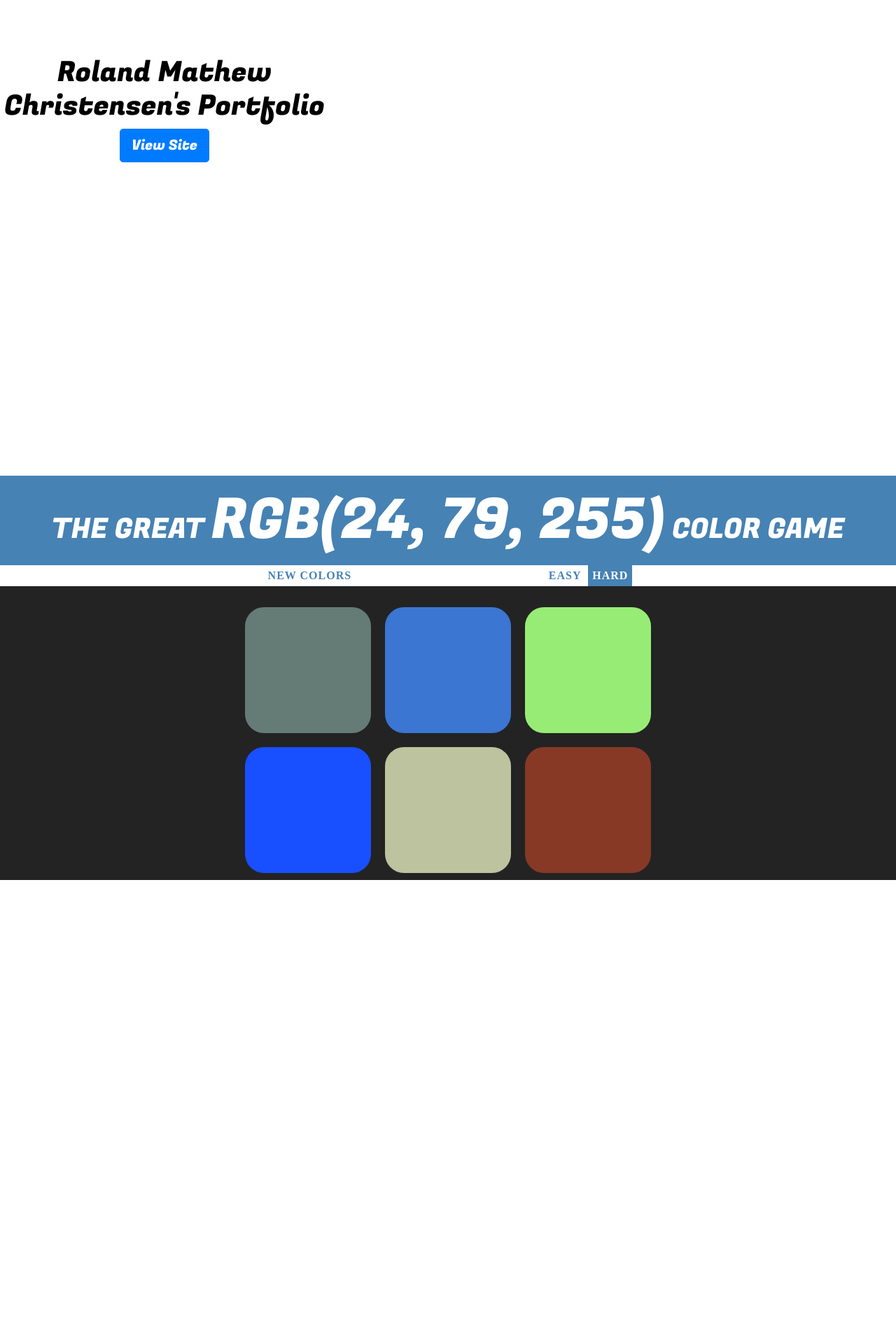
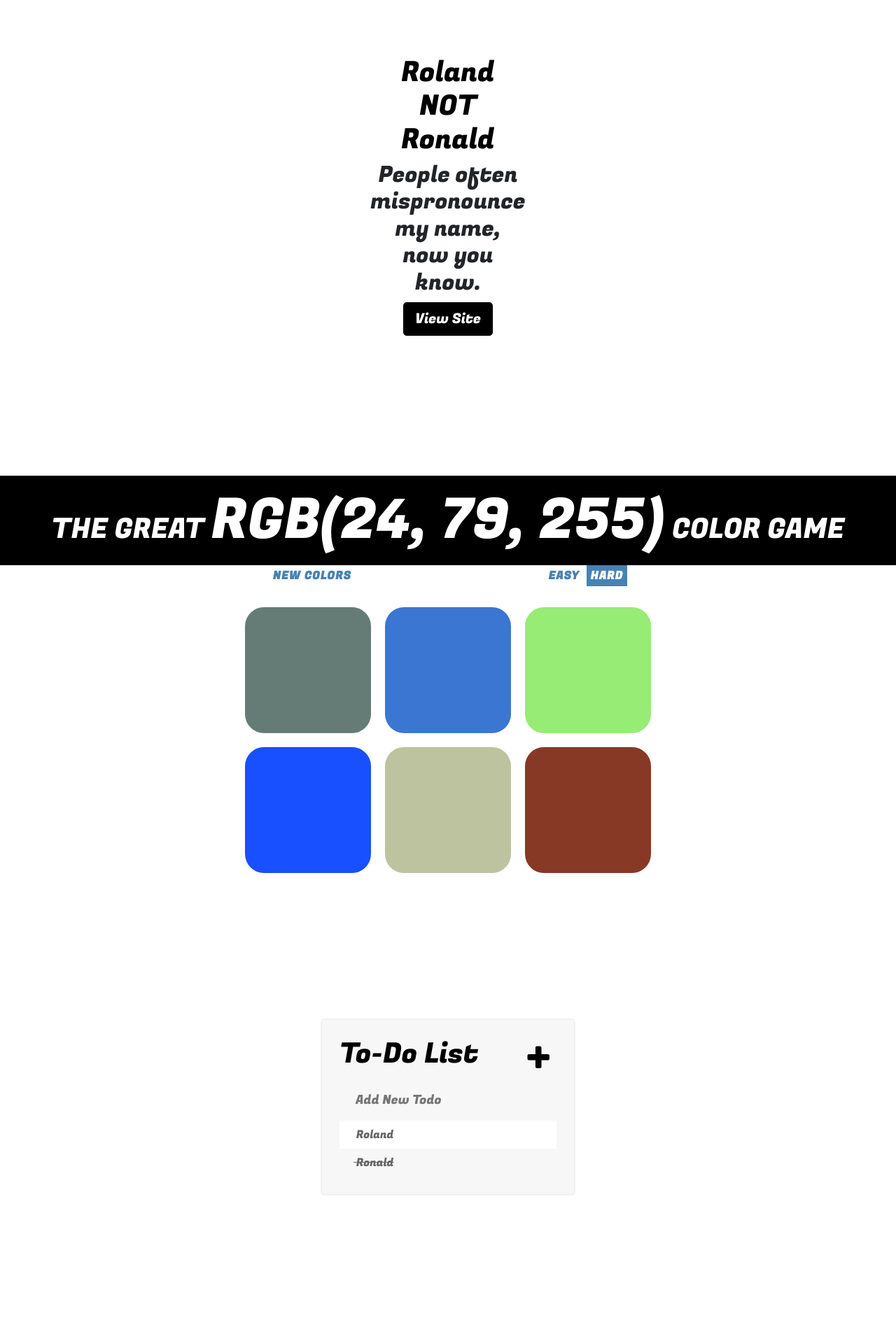
Before and after one commit to SlickRunners/Roland-NOT-Ronald, a plain HTML site: page index.html in a window 1280 px wide. Shown: the part 120-2027 px from the top of the page at 70% size. Before the commit the page ends 1378 px from the top, so only its background shows below. Drawn offline with nearby package versions, Linux system fonts and the light colour scheme.

Commit message:
add todo list section

```diff
--- a/assets/css/app.css
+++ b/assets/css/app.css
@@ -9,6 +9,14 @@ canvas {
 	background: white;
 	display: flex;
 	height: 100vh;
+	text-align: center;
+}
+
+section {
+	position: relative;
+	margin: auto;
+	display: flex;
+	/*height: 100vh;*/
 }
 
 h1 {
@@ -16,8 +24,82 @@ h1 {
 	background: none;
 }
 
+li {
+	background: white;
+	height: 40px;
+	line-height: 40px;
+	color: #666;
+}
+
+li:nth-child(2n) {
+	background: #f7f7f7;
+}
+
+section:nth-child(2n) {
+	background: #494949;
+}
+
+li span {
+	background: #e74c3c;
+	height: 40px;
+	margin-right: 20px;
+	text-align: center;
+	color: white;
+	width: 0;
+	display: inline-block;
+	transition: 0.2s linear;
+	opacity: 0;
+}
+
+li:hover span {
+	width: 40px;
+	opacity: 1.0;
+}
+
+input {
+	font-size: 18px;
+	background: #f7f7f7;
+	width: 100%;
+	padding: 13px 13px 13px 20px;
+	box-sizing: border-box;
+	color: #2980b9;
+	border: 3px solid rgba(0,0,0,0);
+}
+
+input:focus {
+	background: white;
+	border: 3px solid #2980b9;
+	outline: "none";
+}
+
+button:hover {
+	color: white;
+	background: steelblue;
+}
+
+ul {
+	list-style: none;
+	margin: 0;
+	padding: 0;
+}
+
+button {
+	border: none;
+	background: none;
+	text-transform: uppercase;
+	height: 100%;
+	font-weight: 700;
+	color: steelblue;
+	letter-spacing: 1px;
+	font-size: inherit;
+	transition: all 0.4s;
+	-webkit-transition: all 0.4s;
+	-moz-transition: all 0.4s;
+	outline: none;
+}
+
 .col-body{
-	background: black;
+	padding: 20px 0;
 }
 
 .container-fluid {
@@ -25,22 +107,26 @@ h1 {
 	align-content: center;
 	text-align: center;
 	width: 100%;
+	vertical-align: middle;
 }
 
 .col-lg-12 {
 	padding: 0;
-	background: #232323;
+	background: white;
+	text-align: center;
+	margin: auto;
 }
 
  .hero-content {
-	width: 500px;
-	padding: 200px 0;
+	width: 600px;
+	padding: 200px 50%;
 	position: absolute;
-	text-align: center;
 	align-items: center;
 	display: flex;
 	flex-direction: column;
 	justify-content: center;
+	margin: auto;
+  	top: 0; left: 0; bottom: 0; right: 0;
 }
 
 .square {
@@ -55,11 +141,42 @@ h1 {
 	-moz-transition: background 0.6s;
 }
 
+.selected {
+	color: white;
+	background: steelblue;
+}
+
+.fa-plus {
+	float: right;
+	margin: auto;
+	padding: 10px 10px;
+}
+
+.completed {
+	color: gray;
+	text-decoration: line-through;
+}
+
+.btn {
+	background: black;
+	color: white;
+	border-color: black;
+}
+
+.btn:hover {
+	color: black;
+	background: white;
+	border-color: white;
+}
+
+#color-game a {
+	-webkit-transition: all 0.5s ease;
+}
+
 #color-content {
 	color: white;
 	text-decoration: bold;
-	text-align: center;
-	background: steelblue;
+	background: black;
 	margin: 0;
 	font-weight: normal;
 	text-transform: uppercase;
@@ -82,40 +199,20 @@ h1 {
 }
 
 #stripe {
-	background: white;
 	height: 30px;
 	text-align: center;
-	text: black;
-
-	/*margin: 20px auto;*/
 }
 
-.selected {
-	color: white;
-	background: steelblue;
+#checks li:nth-of-type(2){
+	text-decoration: line-through;
 }
 
-button {
-	border: none;
-	font-family: "Montserat" ,"Avenir";
-	background: none;
-	text-transform: uppercase;
-	height: 100%;
-	font-weight: 700;
-	color: steelblue;
-	letter-spacing: 1px;
-	font-size: inherit;
-	transition: all 0.4s;
-	-webkit-transition: all 0.4s;
-	-moz-transition: all 0.4s;
-	outline: none;
-}
-
-button:hover {
-	color: white;
-	background: steelblue;
-}
-
-#color-game {
+#checks {
+	background: #f7f7f7;
+	box-shadow: 0 0 3px rgba(0,0,0,0.2);
+	width: 360px;
+	margin: 200px auto;
+	padding: 25px;
+	align-self: center;
 	position: relative;
 }
--- a/assets/js/app.js
+++ b/assets/js/app.js
@@ -41,7 +41,7 @@ function setupSquares(){
 				resetButton.textContent = "Play Again?"
 				goalDisplay.textContent = goalColor;
 			} else {
-				this.style.backgroundColor = "#232323";
+				this.style.backgroundColor = "#ffffff";
 				messageDisplay.textContent = "Try again!";
 			}
 		});
@@ -64,7 +64,6 @@ function resetGame(){
 			squares[i].style.display = "none";
 		}
 	}
-	// h1.style.background = "#232323";
 	messageDisplay.textContent = "";
 }
 
@@ -106,4 +105,27 @@ function randomColor(){
 	return "rgb(" + r + ", " + g + ", " + b + ")";
 }
 
-var name = $("#name");
+//strike through specific todos by clicking
+$("ul").on("click", "li", function(){
+	$(this).toggleClass("completed");
+});
+// click on X to delete todo
+$("ul").on("click", "span", function(event){
+	$(this).parent().fadeOut(500,function(){
+		$(this).remove();
+	});
+	event.stopPropagation();
+});
+
+$("input[type='text']").keypress(function(event){
+	if(event.which === 13){
+		var newToDo = $(this).val();
+		//create new li and add to ul
+		$("ul").append("<li><span><i class='fa fa-trash'> </i></span>" + " " + newToDo + "</li>")
+		$(this).val("");
+	}
+});
+
+$("#plus").on("click", function(){
+	$("input[type='text']").fadeToggle();
+});
--- a/index.html
+++ b/index.html
@@ -1,7 +1,9 @@
 <!DOCTYPE html>
 <html>
 <head>
+  <meta name="viewport" content="width=device-width, initial-scale=1.0, maximum-scale=1, user-scalable=no">
 	<title>Mat Christensen Portfolio Website</title>
+  <link rel="stylesheet" type="text/css" href="https://stackpath.bootstrapcdn.com/font-awesome/4.7.0/css/font-awesome.min.css">
   <link rel="stylesheet" href="https://stackpath.bootstrapcdn.com/bootstrap/4.1.3/css/bootstrap.min.css" integrity="sha384-MCw98/SFnGE8fJT3GXwEOngsV7Zt27NXFoaoApmYm81iuXoPkFOJwJ8ERdknLPMO" crossorigin="anonymous">
   <link href="https://fonts.googleapis.com/css?family=Fugaz+One" rel="stylesheet">
   <link rel="stylesheet" type="text/css" href="assets/css/app.css">
@@ -10,38 +12,30 @@
 
 tool.maxDistance = 75;
 var circle;
+var huned = 100;
 var array = [];
+var hueArray = ['#171717', '#494949', '#7C7A7A', '#F2F3E7', '#A4243B'];
+
 function onMouseMove(event) {
   circle = new Path.Circle({
     center: event.middlePoint,
     radius: event.delta.length / 2
   });
-  var hueArray = ['#c33c54', '#254e70', '#37718e', '#8ee3eF', '#aeF3e7', '#B2374D', '#224766', '#6D97AC', '#8EE3EF', '#AEF3E7'];
-  for(var i = 0; i < hueArray.length; i++){
-    circle.fillColor = hueArray[i];
+    circle.fillColor = '#F2F3E7';
     array.push(circle);
-  }
+    console.log(event)
   }
 
 function onFrame(event){
   for(var i = 0; i < array.length; i++){
-    array[i].fillColor.hue += 1;
-    array[i].scale(.998);
+    array[i].fillColor.hue += 5;
+    array[i].scale(.994);
     if(array[i].area < 1){
       array[i].remove();
       array.splice(i, 1);
     }
   }
 }
-
-// Create a point-text item at {x: , y: }:
-var text = new PointText(new Point(view.center));
-text.fillColor = 'black';
-text.fontFamily = "Fugaz One";
-text.fontSize = "45";
-
-// Set the content of the text item:
-//text.content = 'Roland Christensen, NOT Ronald';
 
 </script>
 </head>
@@ -51,8 +45,9 @@ text.fontSize = "45";
     <div class="row">
       <div class="col-lg-12">
         <div class="hero-content">
-          <h1 id="name" class="text">Roland Mathew Christensen's Portfolio</h1>
-          <a href="#" id="but" class="btn btn-primary btn-lg text">View Site</a>
+          <h1 id="name" class="text">Roland <div>NOT</div>Ronald</h1>
+          <h2>People often mispronounce my name, now you know.</h2>
+          <a href="#color-game" id="but" class="btn btn-primary btn-lg text">View Site</a>
         </div>
         <canvas id="myCanvas" resize="true">Canvas is not supported on your browser</canvas>
       </div>
@@ -63,8 +58,7 @@ text.fontSize = "45";
   <section id="color-game">
     <div class="container-fluid">
       <div class="row">
-        <div class="col-lg-12">
-
+        <div class="col-lg-12 col-body">
       <h1 id="color-content">The Great <span id="goal">RGB</span> Color Game</h1>
       <div id="stripe">
         <button id="reset">New Colors</button>
@@ -72,7 +66,6 @@ text.fontSize = "45";
         <button class="mode">Easy</button>
         <button class="mode selected">Hard</button>
       </div>
-
           <div id="container">
             <div class="square"></div>
             <div class="square"></div>
@@ -81,11 +74,23 @@ text.fontSize = "45";
             <div class="square"></div>
             <div class="square"></div>
           </div>
-
         </div>
       </div>
     </div>
+  </section>
 
+  <section>
+    <div id="checks">
+      <div>
+        <h1>To-Do List <span id="plus"><i class="fa fa-plus"></i></span>
+        </h1>
+        <input type="text" placeholder="Add New Todo">
+        <ul>
+          <li> <span><i class="fa fa-trash"></i></span> Roland</li>
+          <li> <span><i class="fa fa-trash"></i></span> Ronald</li>
+        </ul>
+      </div>
+    </div>
   </section>
 
 
```
Lines whose indentation alone changed are shown as unchanged.
